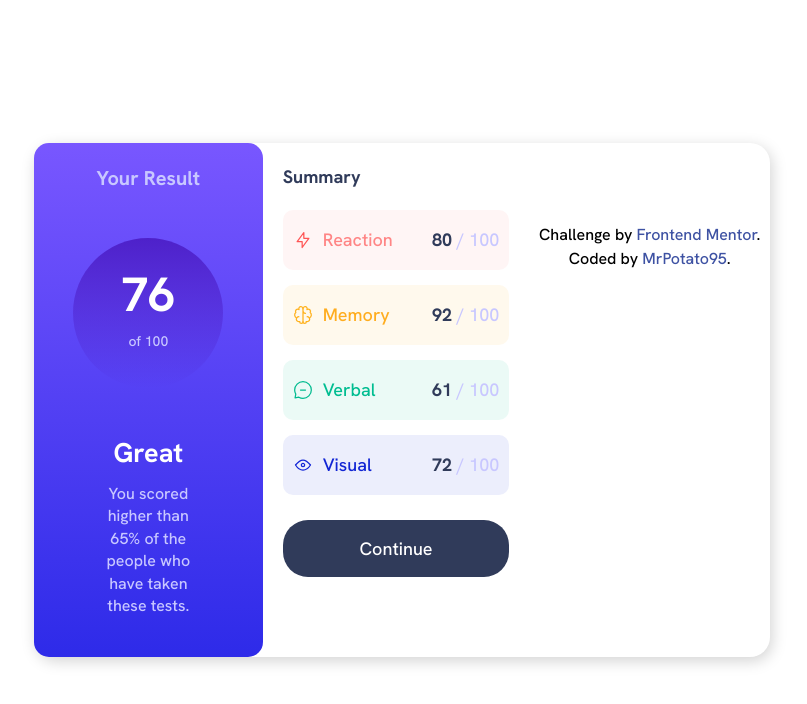
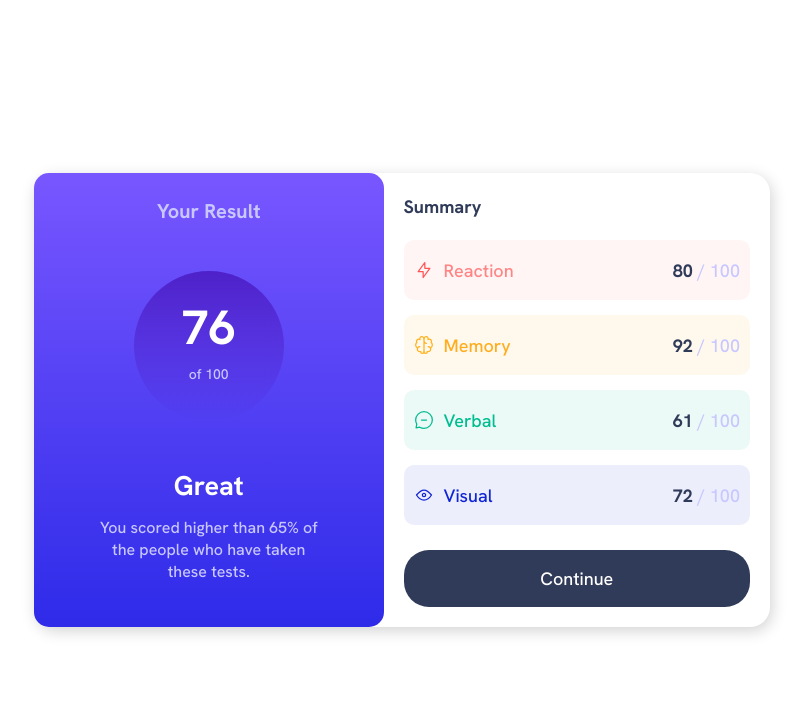
Before and after one commit to MrPotato95/result-summary-component-main, a plain HTML site: page index.html in a window 1280 px wide. Shown: the whole page, without its empty margins (238-1045 px from the left). Drawn offline with Linux system fonts and the light colour scheme.

Commit message:
removed footer

```diff
--- a/index.html
+++ b/index.html
@@ -140,15 +140,6 @@
         </div>
         <button>Continue</button>
       </div>
-
-      <div class="attribution">
-        Challenge by
-        <a
-          href="https://www.frontendmentor.io?ref=challenge"
-          target="noreferrer noopener"
-          >Frontend Mentor</a
-        >. Coded by <a href="https://github.com/MrPotato95">MrPotato95</a>.
-      </div>
     </main>
   </body>
 </html>
--- a/styles/style.scss
+++ b/styles/style.scss
@@ -271,17 +271,3 @@ main {
     }
   }
 }
-
-.attribution {
-  left: 0;
-  margin: 0;
-  padding: 0;
-  width: 100%;
-  position: fixed;
-  font-size: 16px;
-  text-align: center;
-}
-.attribution a {
-  text-decoration: none;
-  color: hsl(228, 45%, 44%);
-}
```
